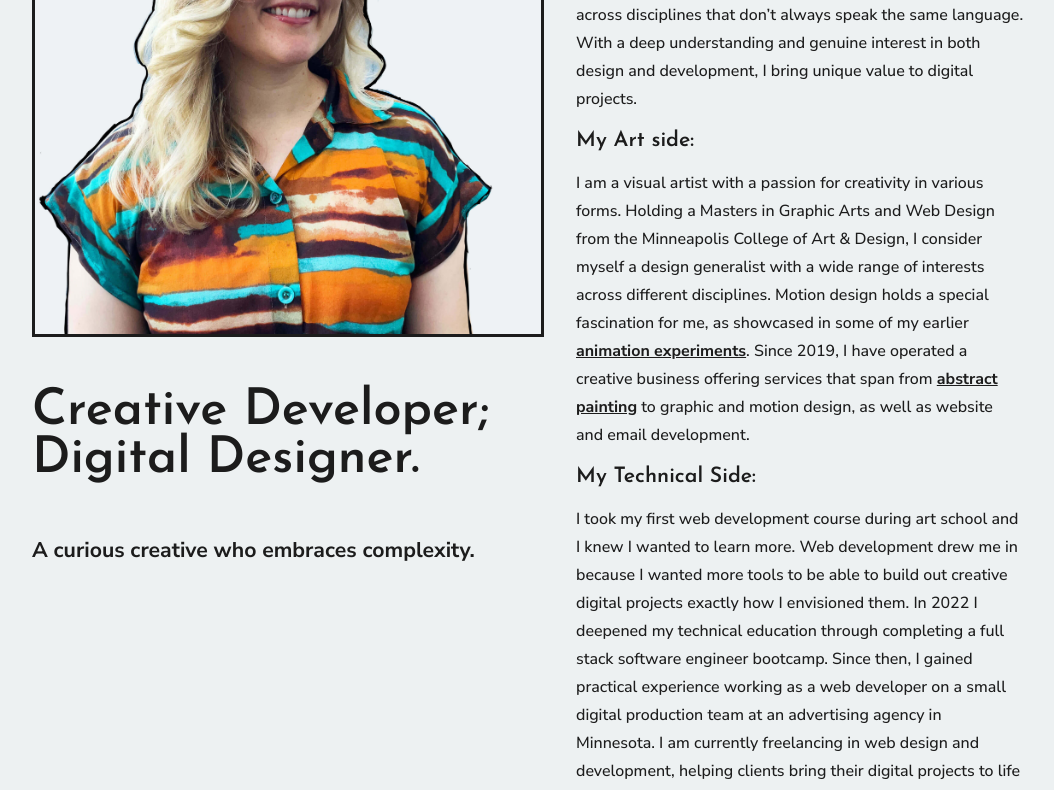
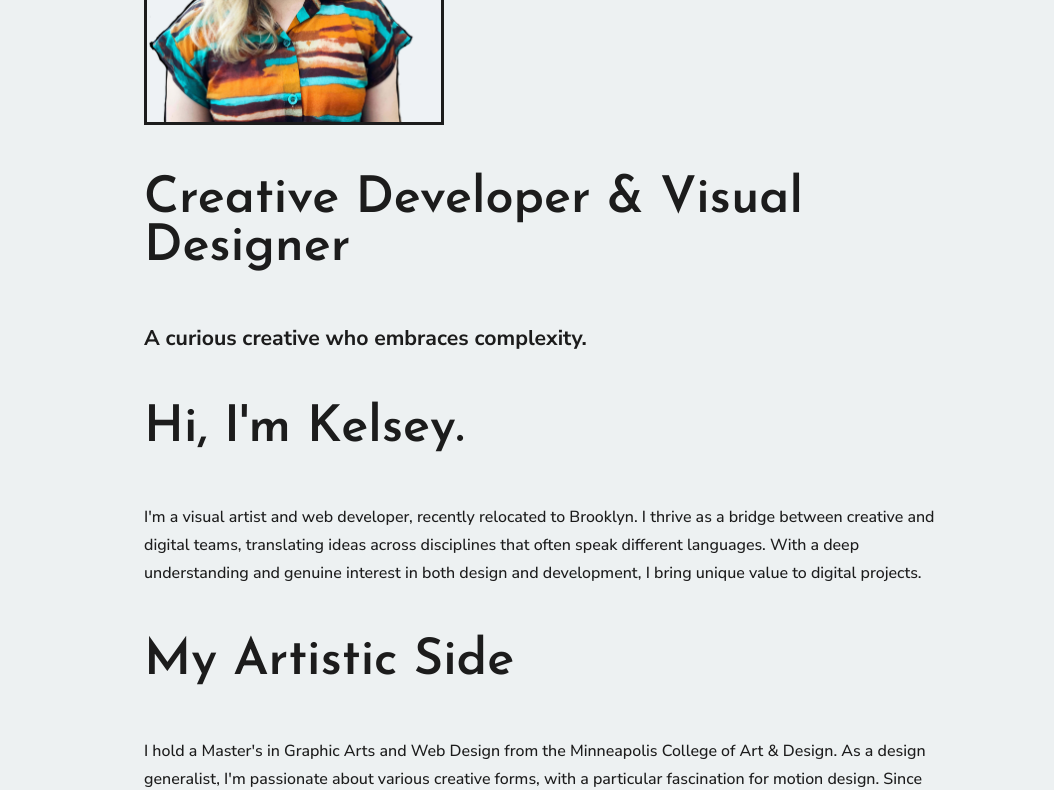
Before and after one commit to kelkuno/dev-site, a Next.js app: page /about in a window 1280 px wide. Shown: the part 440-1230 px from the top of the page, without its empty margins (96-1150 px from the left). Built offline with nearby package versions, Linux system fonts and the light colour scheme.

Commit message:
restructured about page

```diff
--- a/app/about/about.module.css
+++ b/app/about/about.module.css
@@ -1,13 +1,12 @@
+.about-wrapper {
+  display: flex;
+  justify-content: center;
+}
 .about-content {
-  width: 50%;
-  padding: 2rem;
+  max-width: 800px;
 }
-.image-container {
-  width: 50%;
-}
-.about-page-wrapper {
-  display: flex;
-  flex-wrap: wrap;
+.about-img {
+  max-width: 300px;
 }
 .profile-img {
   /* max-width: 400px; */
--- a/app/about/page.jsx
+++ b/app/about/page.jsx
@@ -5,9 +5,10 @@ import Link from "next/link";
 const AboutPage = () => {
   return (
     <div className="container">
+      <div className={styles["about-wrapper"]}>
+        <div className={styles["about-content"]}>
           <h1>About</h1>
-      <div className={styles["about-page-wrapper"]}>
-        <div className={styles["image-container"]}>
+          <div className={styles["about-img"]}>
             <Image
               src="/images/kelsey-headshot-edited.jpg"
               alt="Kelsey Kuno on top of Brooklyn Bridge."
@@ -16,64 +17,39 @@ const AboutPage = () => {
               layout="responsive"
               className={styles["profile-img"]}
             />
-          <h2>
-            Creative Developer;<br></br> Digital Designer.
-          </h2>
-          <h6 className={styles["bio-line-text"]}>
+          </div>
+          <h2>Creative Developer & Visual Designer</h2>
+          <p className={styles["bio-line-text"]}>
             A curious creative who embraces complexity.
-          </h6>
-        </div>
-        <div className={styles["about-content"]}>
-          <p>Hi, my name is Kelsey. Thanks for stopping by!</p>
+          </p>
+          <h2> Hi, I'm Kelsey.</h2>
           <p>
-            I am a visual artist and a web developer, who is a recent Brooklyn
-            transplant. I thrive on being a bridge between creative and digital
-            teams, helping translate ideas and goals across disciplines that
-            don’t always speak the same language. With a deep understanding and
-            genuine interest in both design and development, I bring unique
-            value to digital projects.
+            I'm a visual artist and web developer, recently relocated to
+            Brooklyn. I thrive as a bridge between creative and digital teams,
+            translating ideas across disciplines that often speak different
+            languages. With a deep understanding and genuine interest in both
+            design and development, I bring unique value to digital projects.
           </p>
-          <h5>My Art side:</h5>
+          <h2>My Artistic Side</h2>
           <p>
-            I am a visual artist with a passion for creativity in various forms.
-            Holding a Masters in Graphic Arts and Web Design from the
-            Minneapolis College of Art & Design, I consider myself a design
-            generalist with a wide range of interests across different
-            disciplines. Motion design holds a special fascination for me, as
-            showcased in some of my earlier{" "}
-            <Link
-              href="/projects/motion-design"
-              target="_blank"
-              rel="noopener noreferrer"
-              className="copy-link"
-            >
-              animation experiments
-            </Link>
-            . Since 2019, I have operated a creative business offering services
-            that span from{" "}
-            <a
-              href="https://www.kelseykuno.com/"
-              target="_blank"
-              rel="noopener noreferrer"
-              className="copy-link"
-            >
-              abstract painting
-            </a>{" "}
-            to graphic and motion design, as well as website and email
-            development.
+            I hold a Master's in Graphic Arts and Web Design from the
+            Minneapolis College of Art & Design. As a design generalist, I'm
+            passionate about various creative forms, with a particular
+            fascination for motion design. Since 2019, I've operated a creative
+            business offering services ranging from abstract painting to graphic
+            and motion design, as well as website and email development.
           </p>
-          <h5>My Technical Side:</h5>
+          <h2>My Technical Side:</h2>
           <p>
-            I took my first web development course during art school and I knew
-            I wanted to learn more. Web development drew me in because I wanted
-            more tools to be able to build out creative digital projects exactly
-            how I envisioned them. In 2022 I deepened my technical education
-            through completing a full stack software engineer bootcamp. Since
-            then, I gained practical experience working as a web developer on a
-            small digital production team at an advertising agency in Minnesota.
-            I am currently freelancing in web design and development, helping
-            clients bring their digital projects to life with creative and
-            functional solutions.
+            My journey into web development began during art school, where I
+            took my first course and was immediately drawn to the possibilities
+            it offered for bringing creative digital projects to life. In 2022,
+            I deepened my technical skills by completing a full-stack software
+            engineering bootcamp. Since then, I've gained practical experience
+            working as a web developer on a small digital production team at an
+            advertising agency in Minnesota. Currently, I freelance in web
+            design and development, helping clients bring their digital projects
+            to life with creative and functional solutions.
           </p>
           <div>
             <a
```
Lines whose indentation alone changed are shown as unchanged.
